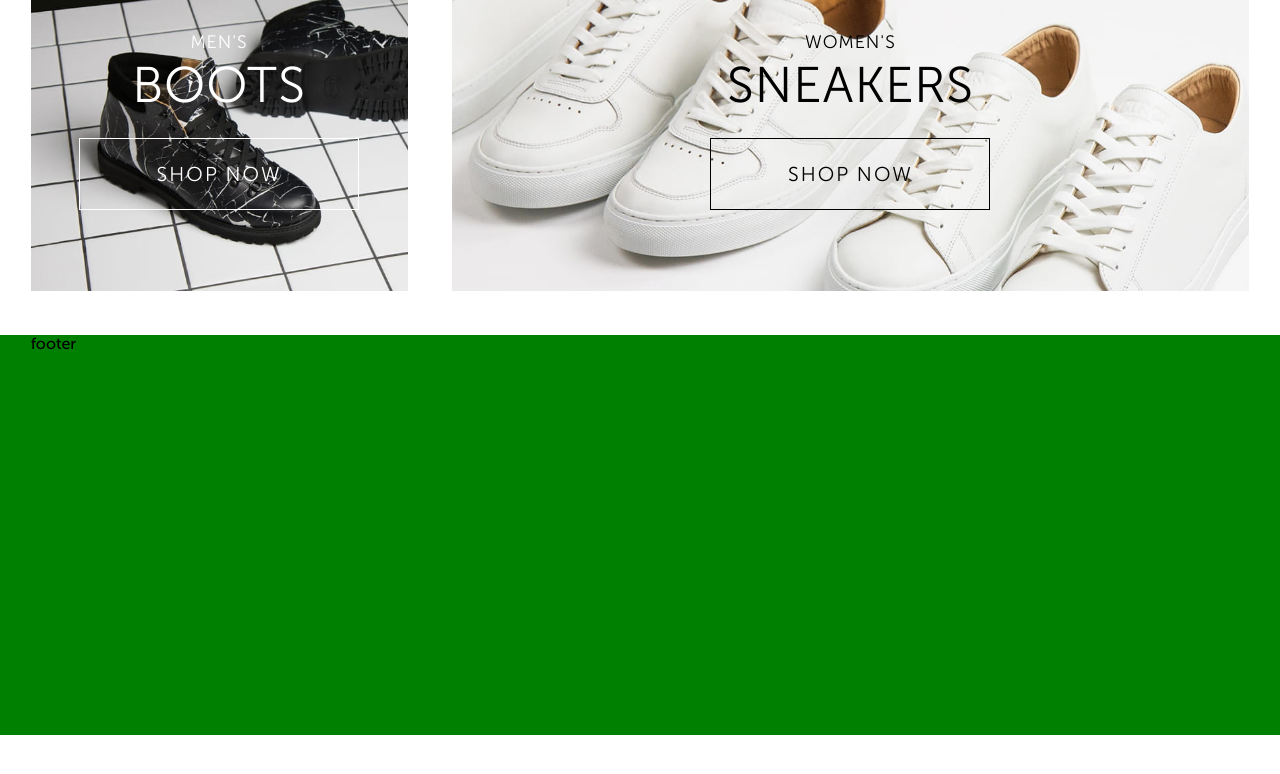
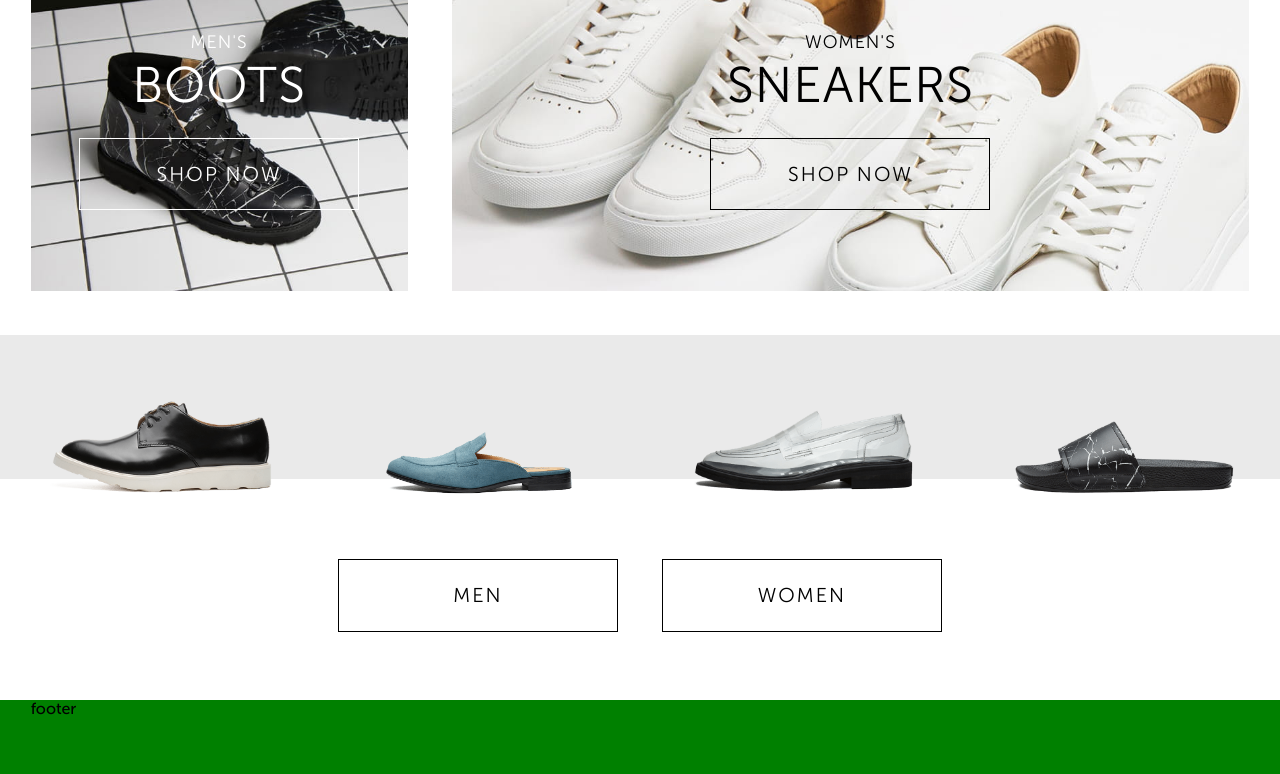
Before and after one commit to Slavenzka/Circul, a website: page source/index.html in a window 1280 px wide. Shown: the part 1691-2465 px from the top of the page. Before the commit the page ends 2426 px from the top, so only its background shows below. Drawn offline with Linux system fonts and the light colour scheme.

Commit message:
Разметил и стилизовал блок gender

```diff
--- a/source/index.html
+++ b/source/index.html
@@ -407,6 +407,36 @@
         </ul>
       </div>
     </section>
+    <section class="gender">
+      <ul class="gender__list">
+        <li class="gender__item">
+          <picture>
+            <img class="gender__img" src="img/gender__item--1@1x.png" srcset="img/gender__item--1@1x.png 1x, img/gender__item--1@2x.png 2x" alt="Foto of men's shoes">
+          </picture>
+        </li>
+        <li class="gender__item">
+          <picture>
+            <img class="gender__img" src="img/gender__item--2@1x.png" srcset="img/gender__item--2@1x.png 1x, img/gender__item--2@2x.png 2x" alt="Foto of men's shoes">
+          </picture>
+        </li>
+        <li class="gender__item">
+          <picture>
+            <img class="gender__img" src="img/gender__item--3@1x.png" srcset="img/gender__item--3@1x.png 1x, img/gender__item--3@2x.png 2x" alt="Foto of women's shoes">
+          </picture>
+        </li>
+        <li class="gender__item">
+          <picture>
+            <img class="gender__img" src="img/gender__item--4@1x.png" srcset="img/gender__item--4@1x.png 1x, img/gender__item--4@2x.png 2x" alt="Foto of women's shoes">
+          </picture>
+        </li>
+      </ul>
+      <a href="#" class="gender__link gender__link--men">
+        Men
+      </a>
+      <a href="#" class="gender__link gender__link--women">
+        Women
+      </a>
+    </section>
   </main>
 
   <footer class="footer">
--- /dev/null
+++ b/source/sass/blocks/index/gender.scss
@@ -0,0 +1,87 @@
+.gender {
+  display: none;
+  padding-bottom: 68px;
+}
+
+.gender__list {
+  position: relative;
+  display: flex;
+  justify-content: space-around;
+  align-items: baseline;
+  margin: 0;
+  margin-bottom: 44px;
+  padding: 0;
+  width: 100%;
+  list-style: none;
+
+  &::before {
+    content: "";
+    position: absolute;
+    top: 0;
+    left: 0;
+    width: 100%;
+    height: 80%;
+    background-color: $color__products-bg;
+    z-index: -1;
+  }
+}
+
+.gender__item {
+  width: 20%;
+}
+
+.gender__img {
+  width: 100%;
+}
+
+.gender__link {
+  padding: 23.5px 0;
+  width: 280px;
+  font-family: inherit;
+  font-size: 20px;
+  font-weight: 300;
+  line-height: 24px;
+  color: $color__black;
+  text-align: center;
+  text-transform: uppercase;
+  letter-spacing: 2.08px;
+  border: 1.5px solid $color__black;
+}
+
+.gender__link:hover {
+  color: $color__lightest;
+  background-color: $color__black;
+  border: 1.5px solid transparent;
+  transition-duration: 0.3s;
+  box-shadow: 0 0 10px 0 $color__font-submenu;
+}
+
+.gender__link:not(:first-of-type) {
+  margin-left: 44px;
+}
+
+@media (min-width: $width__tablet) {
+  .gender {
+    display: flex;
+    justify-content: center;
+    align-items: flex-start;
+    flex-wrap: wrap;
+  }
+}
+
+@media (min-width: $width__tablet) and (max-width: 1259px) {
+  .gender {
+    padding-bottom: 30px;
+  }
+
+  .gender__list {
+    margin-bottom: 20px;
+  }
+
+  .gender__link {
+    padding: 15px 0;
+    width: 150px;
+    font-size: 16px;
+    line-height: 20px;
+  }
+}
--- a/source/sass/style.scss
+++ b/source/sass/style.scss
@@ -9,4 +9,5 @@
   "blocks/subfooter",
   "blocks/slick-special",
   "blocks/index/promo",
-  "blocks/index/products";
+  "blocks/index/products",
+  "blocks/index/gender";
--- a/source/sass/variables.scss
+++ b/source/sass/variables.scss
@@ -6,6 +6,7 @@ $width__desktop: 1920px;
 $font__main: "Museo Sans", "Arial", sans-serif;
 
 $color__lightest: rgb(255, 255, 255);
+$color__products-bg: #eaeaea;
 $color__separators: rgb(155, 155, 155);
 $color__icons: #acacac;
 $color__font-submenu: rgb(41, 41, 41);
```
Also changed, not shown: source/css/style.css, source/css/style.min.css, source/img/gender__item--1@1x.png (added), source/img/gender__item--1@2x.png (added), source/img/gender__item--2@1x.png (added), source/img/gender__item--2@2x.png (added), source/img/gender__item--3@1x.png (added), source/img/gender__item--3@2x.png (added), source/img/gender__item--4@1x.png (added), source/img/gender__item--4@2x.png (added), 1 other file.
